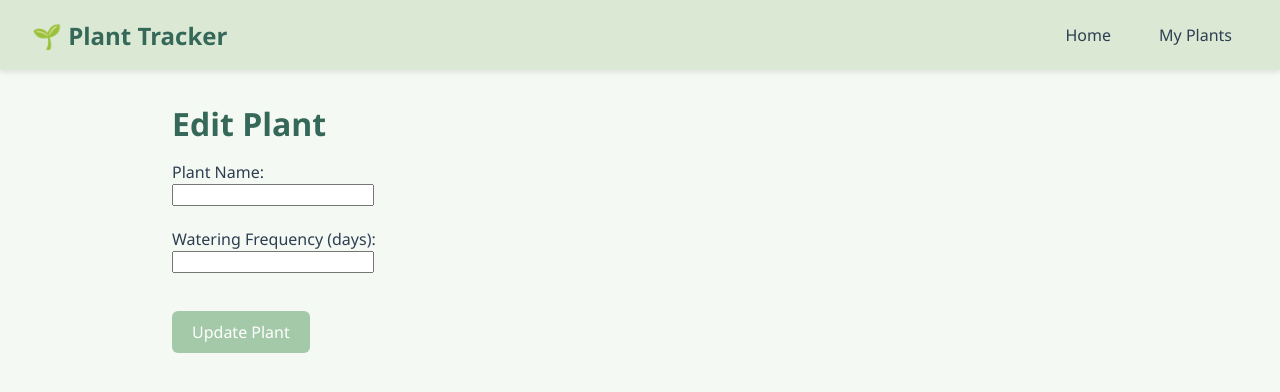
After one commit to Floridaked/Agile-Dev-Project, a Flask app: template templates/edit_plant.html in a window 1280 px wide. The commit adds this page. Shown: the top 392 px of the page. Run offline with Flask 3, Linux system fonts and the light colour scheme; the template is opened without the code that fills it, so the values that code supplies are empty.

Commit message:
Update_Plant
Added the Update_Plant function to allow modification of the plant's name and scheduled watering days. This ensures users can rename their plants and adjust their watering schedules dynamically.

```diff
--- a/app.py
+++ b/app.py
@@ -42,5 +42,19 @@ def add_plant_page():
         return redirect("/my_plants")
     return render_template("add_plant.html")
 
+@app.route("/edit_plant/<int:id>", methods=["GET", "POST"])
+def edit_plant(id):
+    plant = db.session.get(Plant, id)
+    if not plant:
+        return "Plant not found", 404
+
+    if request.method == "POST":
+        plant.name = request.form["name"]
+        plant.schedule = int(request.form["schedule"])
+        db.session.commit()
+        return redirect("/my_plants")
+
+    return render_template("edit_plant.html", plant=plant)
+
 if __name__ == "__main__":
     app.run(debug=True, port=8888)
--- /dev/null
+++ b/templates/edit_plant.html
@@ -0,0 +1,31 @@
+<!DOCTYPE html>
+<html lang="en">
+<head>
+    <meta charset="UTF-8">
+    <meta name="viewport" content="width=device-width, initial-scale=1.0">
+    <title>Edit Plant</title>
+    <link rel="stylesheet" href="{{ url_for('static', filename='css/style.css') }}">
+</head>
+<body>
+    <nav>
+        <h2>🌱 Plant Tracker</h2>
+        <div class="nav-links">
+          <a href="{{ url_for('home') }}">Home</a>
+          <a href="{{ url_for('categories') }}">My Plants</a>
+        </div>
+    </nav>
+
+    <main>
+        <h1>Edit Plant</h1>
+        <form action="{{ url_for('edit_plant', id=plant.id) }}" method="POST">
+            <label for="name">Plant Name:</label><br>
+            <input type="text" id="name" name="name" value="{{ plant.name }}" required><br><br>
+
+            <label for="schedule">Watering Frequency (days):</label><br>
+            <input type="number" id="schedule" name="schedule" value="{{ plant.schedule }}" required><br><br>
+
+            <input type="submit" value="Update Plant">
+        </form>
+    </main>
+</body>
+</html>
--- a/templates/plant_detail.html
+++ b/templates/plant_detail.html
@@ -1,4 +1,3 @@
-<!DOCTYPE html>
 <html lang="en">
 <head>
     <meta charset="UTF-8">
@@ -20,6 +19,11 @@
         <h1>{{ data.name }}</h1>
         <p><strong>Water every:</strong> {{ data.schedule }} days</p>
         <button>Mark as Watered</button>
+
+        <!-- Edit Button -->
+        <form action="{{ url_for('edit_plant', id=data.id) }}" method="GET" style="display: inline;">
+            <button type="submit" class="edit-btn">✏️ Edit Plant</button>
+        </form>
     </main>
 </body>
 </html>
```
Also changed, not shown: database.db.
